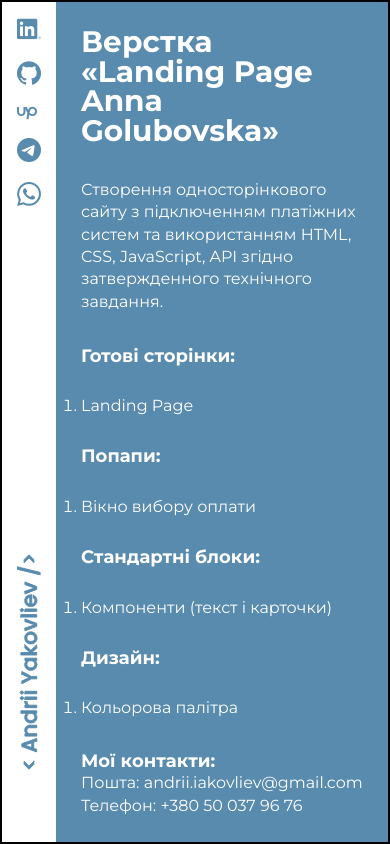
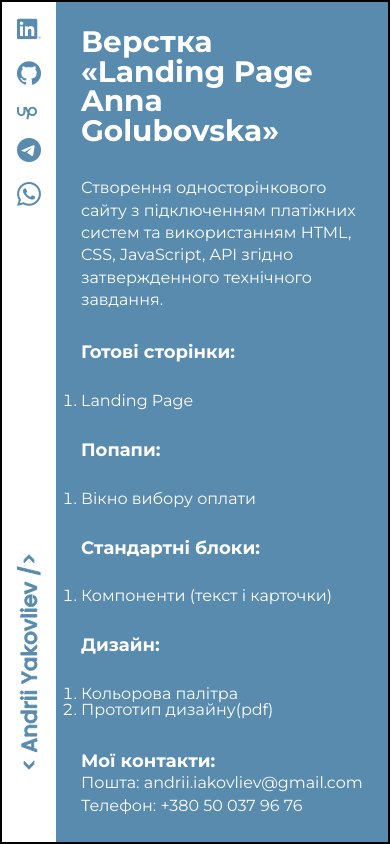
Before and after one commit to andreiyakovliev/landing-page-anna-golubovska, a plain HTML site: page index.html in a window 390 px wide. Drawn offline with nearby package versions, Linux system fonts and the light colour scheme.

```diff
--- a/index.html
+++ b/index.html
@@ -46,6 +46,7 @@
 			<h2>Дизайн:</h2>
 			<ol class="rootpage__list">
 				<li><a target="_blank" href="colors.html">Кольорова палітра</a></li>
+				<li><a target="_blank" href="/src/Landing Page Anna Golubovska-design.pdf">Прототип дизайну(pdf)</a></li>
 			</ol>
 
 			<div class="rootpage__contacts">
```
